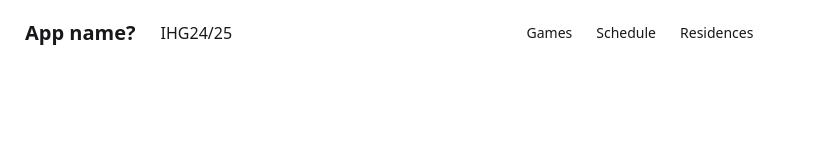
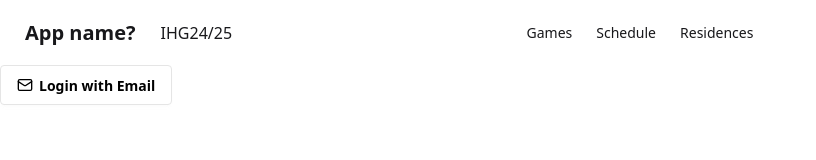
Before and after one commit to Timothyng28/BT3103-final-project, a Vue app: page /login in a window 1280 px wide. Shown: the top 160 px of the page, without its empty margins (0-816 px from the left). Built offline with nearby package versions, Linux system fonts and the light colour scheme; what vue3-particles would draw is missing.

Commit message:
feat(auth): update Log In page and basic logic

```diff
--- a/src/views/LoginPage/LoginPage.vue
+++ b/src/views/LoginPage/LoginPage.vue
@@ -1,6 +1,19 @@
 <template>
+    <button class="btn bg-white text-black border-[#e5e5e5]" @click = "handleLogin">
+      <svg aria-label="Email icon" width="16" height="16" xmlns="http://www.w3.org/2000/svg" viewBox="0 0 24 24"><g stroke-linejoin="round" stroke-linecap="round" stroke-width="2" fill="none" stroke="black"><rect width="20" height="16" x="2" y="4" rx="2"></rect><path d="m22 7-8.97 5.7a1.94 1.94 0 0 1-2.06 0L2 7"></path></g></svg>
+      Login with Email
+    </button>
+    </template>
 
-</template>
-
-<script>
-</script>
+    <script>
+    export default {
+      name: 'LoginPage',
+      emits:['loggedIn'],
+      methods: {
+        handleLogin() {
+          this.$emit('loggedIn', true);
+          this.$router.push('/');
+        }
+      }
+    }
+    </script>
```
